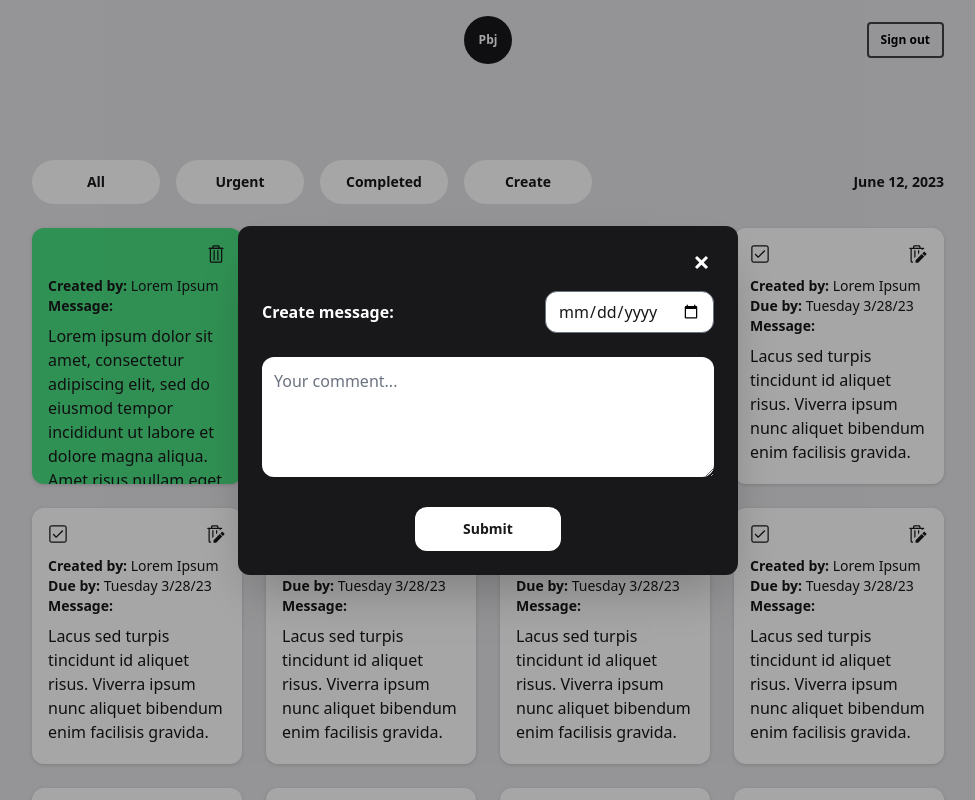
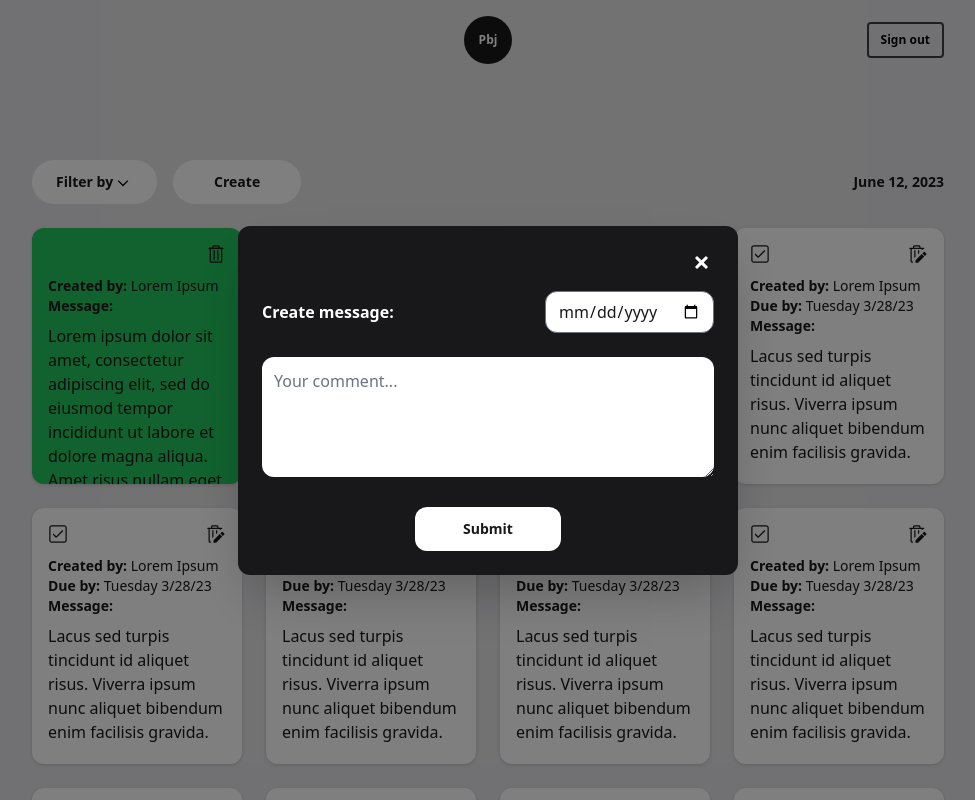
Before and after one commit to juan-lagunas/task-manager, a Django app: page / in a window 1280 px wide, after a click on "Create". Shown: the whole page, without its empty margins (152-1127 px from the left). Run offline with Django 4.2, Linux system fonts and the light colour scheme; some libraries are stand-ins or nearby versions.

Commit message:
Filter and create button animations

```diff
--- a/app/templates/app/index.html
+++ b/app/templates/app/index.html
@@ -4,14 +4,14 @@
 <main class="text-zinc-900">
 
     <!--Create message overlay-->
-    <section id="overlay" class="h-screen fixed top-0 bg-[rgba(0,0,0,0.35)] w-full z-10 hidden">
+    <section id="overlay" class="h-screen fixed top-0 bg-[rgba(0,0,0,0.5)] w-full z-10 hidden animate-overlay">
 
         <div class="flex h-full w-full">
             <div class="w-[500px] m-auto bg-zinc-900 rounded-xl shadow-2xl p-6">
 
                 <div class="mb-4 flex justify-end">
                     <button id="overlay-button" class="h-[25px] w-[25px]" onclick="overlay()">
-                        <svg class="fill-white" xmlns="http://www.w3.org/2000/svg" xml:space="preserve" viewBox="0 0 16 16"><g class="icon-color"><path d="M11.9 5.5 9.4 8l2.5 2.5c.2.2.2.5 0 .7l-.7.7c-.2.2-.5.2-.7 0L8 9.4l-2.5 2.5c-.2.2-.5.2-.7 0l-.7-.7c-.2-.2-.2-.5 0-.7L6.6 8 4.1 5.5c-.2-.2-.2-.5 0-.7l.7-.7c.2-.2.5-.2.7 0L8 6.6l2.5-2.5c.2-.2.5-.2.7 0l.7.7c.2.2.2.5 0 .7z"/></g></svg>
+                        <svg class="fill-white hover:fill-red-500 transition ease-in-out duration-200" xmlns="http://www.w3.org/2000/svg" xml:space="preserve" viewBox="0 0 16 16"><g class="icon-color"><path d="M11.9 5.5 9.4 8l2.5 2.5c.2.2.2.5 0 .7l-.7.7c-.2.2-.5.2-.7 0L8 9.4l-2.5 2.5c-.2.2-.5.2-.7 0l-.7-.7c-.2-.2-.2-.5 0-.7L6.6 8 4.1 5.5c-.2-.2-.2-.5 0-.7l.7-.7c.2-.2.5-.2.7 0L8 6.6l2.5-2.5c.2-.2.5-.2.7 0l.7.7c.2.2.2.5 0 .7z"/></g></svg>
                     </button>
                 </div>
                 <form action="" type="post" class="w-full h-full">
@@ -32,21 +32,41 @@
 
     </section>
 
-    <section class="xl:w-3/4 mx-auto flex items-center justify-between px-6 pt-20 text-sm font-bold">
+    <!--Filter and create buttons-->
+    <section class="xl:w-3/4 mx-auto flex items-center px-6 pt-20 text-sm font-bold justify-between select-none">
+        <div class="flex flex-row gap-2 xl:gap-4 relative">
+            <button id="filter-button" class="rounded-3xl bg-white overflow-hidden group">
+                <div class="py-3 px-6 flex justify-between hover:text-blue-600 hover:fill-blue-600">
+                    <span>Filter by</span>
+                    <svg  class="w-5" xmlns="http://www.w3.org/2000/svg" xml:space="preserve" viewBox="0 -0.5 16 16"><g class="icon-color"><path d="m4.464 6.05-.707.707L8 11l4.243-4.243-.707-.707L8 9.586z"/></g></svg>
+                </div>
 
-        <div class="flex flex-row gap-2 xl:gap-4 capitalize text-center">
-            <a href="" class=" sm:py-3 sm:w-24 xl:w-32 sm:bg-white sm:rounded-3xl hover:text-blue-600" >all</a>
-            <a href="" class=" sm:py-3 sm:w-24 xl:w-32 sm:bg-white sm:rounded-3xl hover:text-blue-600">urgent</a>
-            <a href="" class=" sm:py-3 sm:w-24 xl:w-32 sm:bg-white sm:rounded-3xl hover:text-blue-600">completed</a>
-            <button class=" sm:py-3 sm:w-24 xl:w-32 sm:bg-white sm:rounded-3xl hover:text-blue-600" onclick="overlay()">Create</button>
+                <ul id="filter-dropdown" class="absolute top-14 z-10 bg-[#fffffffa] rounded-3xl w-full p-3 drop-shadow text-center capitalize hidden groupd-hover:block">
+                    <li class="flex justify-center mb-2">
+                        <a href="#" class="py-2 w-full text-center hover:bg-zinc-200 rounded-full">all</a>
+                    </li>
+                    <li class="flex justify-center mb-2">
+                        <a href="#" class="py-2 w-full text-center hover:bg-zinc-200 rounded-full">Urgent</a>
+                    </li>
+                    <li class="flex justify-center mb-2">
+                        <a href="#" class="py-2 w-full text-center hover:bg-zinc-200 rounded-full">Created</a>
+                    </li>
+                    <li class="flex justify-center">
+                        <a href="#" class="py-2 w-full text-center hover:bg-zinc-200 rounded-full">done</a>
+                    </li>
+                </ul>
+            </button>
+
+            <button class="py-3 w-24 xl:w-32 bg-white rounded-3xl hover:text-blue-600 text-center" onclick="overlay()">Create</button>
         </div>
-        <div class="">{{ date }}</div>
+
+        <div class="hidden sm:flex">{{ date }}</div>
     </section>
 
     <section class="xl:w-3/4 mx-auto px-6 py-6 ">
 
         <div class="grid sm:grid-cols-2 xl:grid-cols-4 gap-4 xl:gap-6">
-            <div class="h-64 bg-green-400 rounded-xl drop-shadow p-4 text-sm overflow-auto scrollbar scrollbar-w-0">
+            <div class="h-64 bg-green-500 rounded-xl drop-shadow p-4 text-sm overflow-auto scrollbar scrollbar-w-0">
                 <div class="flex flex-row justify-end mb-3">
                     <button class="icon icon-size-small icon-state-default h-5 w-5 ">
                         <svg class="fill-zinc-900 hover:fill-white transition ease-in-out duration-200" xmlns="http://www.w3.org/2000/svg" xml:space="preserve" viewBox="0 0 16 16"><g class="icon-color"><path d="M7 5H6v8h1zM10 5H9v8h1z"/><path d="M13 3h-2v-.75C11 1.56 10.44 1 9.75 1h-3.5C5.56 1 5 1.56 5 2.25V3H3v10.75c0 .69.56 1.25 1.25 1.25h7.5c.69 0 1.25-.56 1.25-1.25V3zm-7-.75A.25.25 0 0 1 6.25 2h3.5a.25.25 0 0 1 .25.25V3H6v-.75zm6 11.5a.25.25 0 0 1-.25.25h-7.5a.25.25 0 0 1-.25-.25V4h8v9.75z"/><path d="M13.5 4h-11a.5.5 0 0 1 0-1h11a.5.5 0 0 1 0 1z"/></g></svg>
@@ -76,10 +96,10 @@
                     <div class="text-base">Lacus sed turpis tincidunt id aliquet risus. Viverra ipsum nunc aliquet bibendum enim facilisis gravida.</div>
                 </div>
             </div>
-            <div class="h-64 bg-red-400 rounded-xl drop-shadow p-4 text-sm">
+            <div class="h-64 bg-red-500 rounded-xl drop-shadow p-4 text-sm">
                 <div class="flex flex-row justify-between mb-3">
                     <button class="icon icon-size-small icon-state-default h-5 w-5 ">
-                        <svg class="fill-zinc-900 hover:fill-green-500 transition ease-in-out duration-200" xmlns="http://www.w3.org/2000/svg" xml:space="preserve" viewBox="0 0 16 16"><g class="icon-color"><path d="m12.1 5.3-.4-.3c-.1-.1-.3-.1-.4 0L6.6 9.8l-2-2c-.1-.1-.3-.1-.4 0l-.3.4c-.1.1-.1.3 0 .4L6 10.7l.4.3c.1.1.3.1.4 0l.4-.4 4.9-4.9c.1-.1.1-.3 0-.4z"/><path d="M13 2c.6 0 1 .4 1 1v10c0 .6-.4 1-1 1H3c-.6 0-1-.4-1-1V3c0-.6.4-1 1-1h10m0-1H3c-1.1 0-2 .9-2 2v10c0 1.1.9 2 2 2h10c1.1 0 2-.9 2-2V3c0-1.1-.9-2-2-2z"/></g></svg>
+                        <svg class="fill-zinc-900 hover:fill-white transition ease-in-out duration-200" xmlns="http://www.w3.org/2000/svg" xml:space="preserve" viewBox="0 0 16 16"><g class="icon-color"><path d="m12.1 5.3-.4-.3c-.1-.1-.3-.1-.4 0L6.6 9.8l-2-2c-.1-.1-.3-.1-.4 0l-.3.4c-.1.1-.1.3 0 .4L6 10.7l.4.3c.1.1.3.1.4 0l.4-.4 4.9-4.9c.1-.1.1-.3 0-.4z"/><path d="M13 2c.6 0 1 .4 1 1v10c0 .6-.4 1-1 1H3c-.6 0-1-.4-1-1V3c0-.6.4-1 1-1h10m0-1H3c-1.1 0-2 .9-2 2v10c0 1.1.9 2 2 2h10c1.1 0 2-.9 2-2V3c0-1.1-.9-2-2-2z"/></g></svg>
                     </button>
                     <button class="icon icon-size-small icon-state-default h-5 w-5 ">
                         <svg class="fill-zinc-900 hover:fill-white transition ease-in-out duration-200" xmlns="http://www.w3.org/2000/svg" xml:space="preserve" viewBox="0 0 16 16"><g class="icon-color"><path d="M3.25 14a.25.25 0 0 1-.25-.25V4h8v1.256l1-.993V4h.5a.5.5 0 0 0 0-1H10v-.75C10 1.56 9.44 1 8.75 1h-3.5C4.56 1 4 1.56 4 2.25V3H1.5a.5.5 0 0 0 0 1H2v9.75c0 .69.56 1.25 1.25 1.25h.767l.009-1H3.25ZM5 2.25A.25.25 0 0 1 5.25 2h3.5a.25.25 0 0 1 .25.25V3H5v-.75ZM9 5H8v3.233l1-.992V5ZM6 5H5v6.21l1-.992V5Zm7.2 1.2 1.6 1.6c.1.1.1.3 0 .4l-1.3 1.3-2-2 1.3-1.3c.1-.1.3-.1.4 0Zm-7.1 6.7L11 8l2 2-4.9 4.9c-.1.1-.1.1-.2.1H6v-1.9c0-.1 0-.1.1-.2Z"/></g></svg>
@@ -121,7 +141,18 @@
     function overlay() {
         const message = document.querySelector('#overlay');
         message.classList.toggle('hidden');
-    };
+    }
+
+
+    document.addEventListener('click', function(e) {
+        const filterButton = document.querySelector("#filter-button");
+        const filterDropdown = document.querySelector("#filter-dropdown");
+        if (!filterButton.contains(e.target)) {
+            filterDropdown.classList.add("hidden");
+        } else {
+            filterDropdown.classList.toggle('hidden');
+        }
+    });
 
 </script>
 {% endblock %}
--- a/theme/static/css/dist/styles.css
+++ b/theme/static/css/dist/styles.css
@@ -735,8 +735,20 @@ select {
   position: fixed;
 }
 
+.absolute {
+  position: absolute;
+}
+
+.relative {
+  position: relative;
+}
+
 .top-0 {
   top: 0px;
+}
+
+.top-14 {
+  top: 3.5rem;
 }
 
 .z-10 {
@@ -824,24 +828,20 @@ select {
   height: 100vh;
 }
 
-.h-\[26px\] {
-  height: 26px;
+.w-12 {
+  width: 3rem;
 }
 
-.h-\[25px\] {
-  height: 25px;
-}
-
-.w-12 {
-  width: 3rem;
+.w-24 {
+  width: 6rem;
 }
 
 .w-5 {
   width: 1.25rem;
 }
 
-.w-\[24px\] {
-  width: 24px;
+.w-\[25px\] {
+  width: 25px;
 }
 
 .w-\[500px\] {
@@ -852,12 +852,24 @@ select {
   width: 100%;
 }
 
-.w-\[26px\] {
-  width: 26px;
+@keyframes overlay {
+  0% {
+    opacity: 0;
+  }
+
+  100% {
+    opacity: 1;
+  }
 }
 
-.w-\[25px\] {
-  width: 25px;
+.animate-overlay {
+  animation: overlay .2s ease-in-out forwards;
+}
+
+.select-none {
+  -webkit-user-select: none;
+     -moz-user-select: none;
+          user-select: none;
 }
 
 .grid-cols-3 {
@@ -896,28 +908,24 @@ select {
   overflow: auto;
 }
 
+.overflow-hidden {
+  overflow: hidden;
+}
+
 .rounded {
   border-radius: 0.25rem;
+}
+
+.rounded-3xl {
+  border-radius: 1.5rem;
 }
 
 .rounded-full {
   border-radius: 9999px;
 }
 
-.rounded-lg {
-  border-radius: 0.5rem;
-}
-
 .rounded-xl {
   border-radius: 0.75rem;
-}
-
-.rounded-2xl {
-  border-radius: 1rem;
-}
-
-.rounded-3xl {
-  border-radius: 1.5rem;
 }
 
 .border-0 {
@@ -933,8 +941,12 @@ select {
   border-color: rgb(63 63 70 / var(--tw-border-opacity));
 }
 
-.bg-\[rgba\(0\2c 0\2c 0\2c 0\.35\)\] {
-  background-color: rgba(0,0,0,0.35);
+.bg-\[\#fffffffa\] {
+  background-color: #fffffffa;
+}
+
+.bg-\[rgba\(0\2c 0\2c 0\2c 0\.5\)\] {
+  background-color: rgba(0,0,0,0.5);
 }
 
 .bg-gray-50 {
@@ -942,14 +954,14 @@ select {
   background-color: rgb(249 250 251 / var(--tw-bg-opacity));
 }
 
-.bg-green-400 {
+.bg-green-500 {
   --tw-bg-opacity: 1;
-  background-color: rgb(74 222 128 / var(--tw-bg-opacity));
+  background-color: rgb(34 197 94 / var(--tw-bg-opacity));
 }
 
-.bg-red-400 {
+.bg-red-500 {
   --tw-bg-opacity: 1;
-  background-color: rgb(248 113 113 / var(--tw-bg-opacity));
+  background-color: rgb(239 68 68 / var(--tw-bg-opacity));
 }
 
 .bg-white {
@@ -1278,26 +1251,12 @@ select {
 }
 
 @media (min-width: 640px) {
-  .sm\:w-24 {
-    width: 6rem;
+  .sm\:flex {
+    display: flex;
   }
 
   .sm\:grid-cols-2 {
     grid-template-columns: repeat(2, minmax(0, 1fr));
-  }
-
-  .sm\:rounded-3xl {
-    border-radius: 1.5rem;
-  }
-
-  .sm\:bg-white {
-    --tw-bg-opacity: 1;
-    background-color: rgb(255 255 255 / var(--tw-bg-opacity));
-  }
-
-  .sm\:py-3 {
-    padding-top: 0.75rem;
-    padding-bottom: 0.75rem;
   }
 }
 
```
Also changed, not shown: other parts of theme/static/css/dist/styles.css (+21 -68 lines), theme/static_src/tailwind.config.js (+11 -1 lines).
